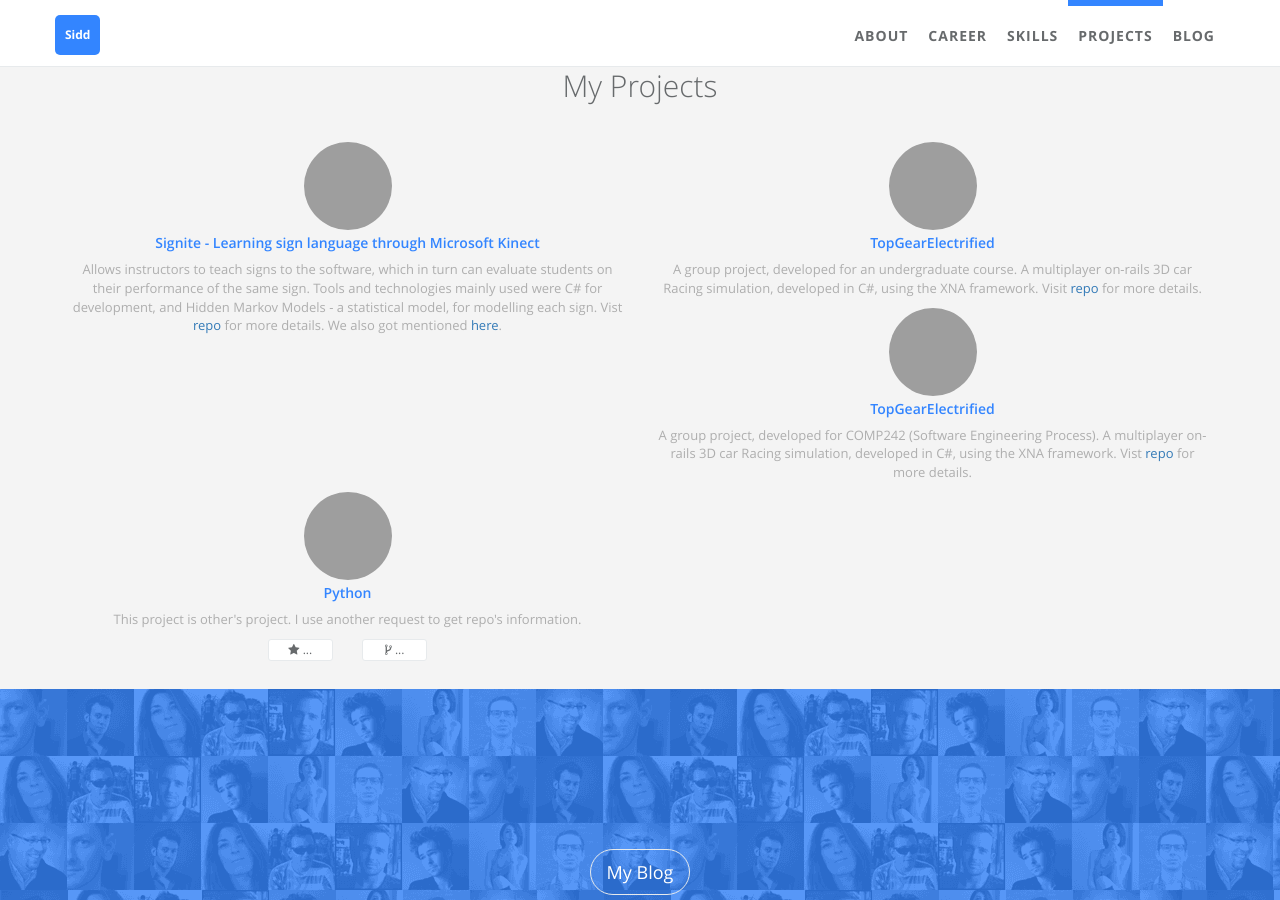
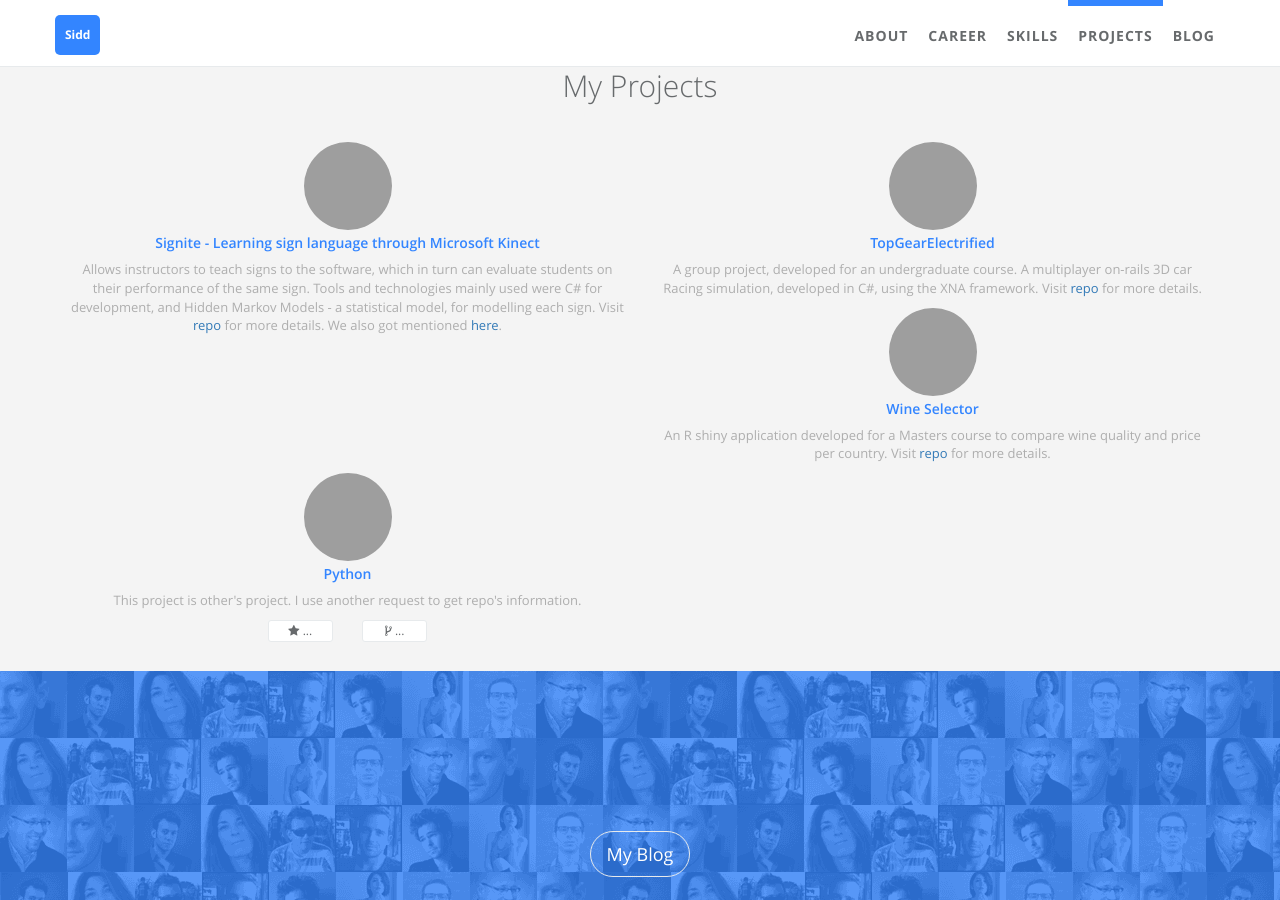
Before and after one commit to sarora/sarora.github.io, a Jekyll site: the page built from index.html, in a window 1280 px wide and 900 px high, scrolled down 3675 px, cut to the strip 0-900 px from the top of the window. Built offline with Jekyll 4.4.1, drawn with Linux system fonts in a browser that asks for light colours; grey boxes are pictures that could not be loaded.

Commit message:
Add Wine Selector

```diff
--- a/_data/index/projects.yml
+++ b/_data/index/projects.yml
@@ -6,7 +6,7 @@
   url: https://github.com/sarora/314Kinect
   img: /static/assets/img/landing/kinect-ui.png
   desc: Allows instructors to teach signs to the software, which in turn can evaluate students on their performance of the same sign. Tools and technologies mainly used were C# for development, and
-        Hidden Markov Models - a statistical model, for modelling each sign. Vist <a title= "github.com/sarora/314Kinect" href="https://github.com/sarora/314Kinect" target="_blank">repo</a> for more details.
+        Hidden Markov Models - a statistical model, for modelling each sign. Visit <a title= "github.com/sarora/314Kinect" href="https://github.com/sarora/314Kinect" target="_blank">repo</a> for more details.
         We also got mentioned <a title= "sci.waikato.ac.nz" href="http://sci.waikato.ac.nz/__data/assets/pdf_file/0004/97114/Matter-of-Fact-Spring-2011_WEB.pdf" target="_blank">here</a>.
 
 - name: TopGearElectrified
@@ -15,11 +15,11 @@
   desc: A group project, developed for an undergraduate course. A multiplayer on-rails 3D car Racing simulation, developed in C#, using the XNA framework.
         Visit <a title= "github.com/sarora/242TopGearElectrified" href="https://github.com/sarora/242TopGearElectrified" target="_blank">repo</a> for more details.
 
-- name: TopGearElectrified
+- name: Wine Selector
   url: https://github.com/sarora/242TopGearElectrified
   img: /static/assets/img/landing/topgear.jpg
-  desc: A group project, developed for COMP242 (Software Engineering Process). A multiplayer on-rails 3D car Racing simulation, developed in C#, using the XNA framework.
-        Vist <a title= "github.com/sarora/242TopGearElectrified" href="https://github.com/sarora/242TopGearElectrified" target="_blank">repo</a> for more details.
+  desc: An R shiny application developed for a Masters course to compare wine quality and price per country.
+        Visit <a title= "github.com/sarora/rate_wine_shiny" href="https://github.com/sarora/rate_wine_shiny" target="_blank">repo</a> for more details.
 
 - name: Python
   i18n: cpython
```
